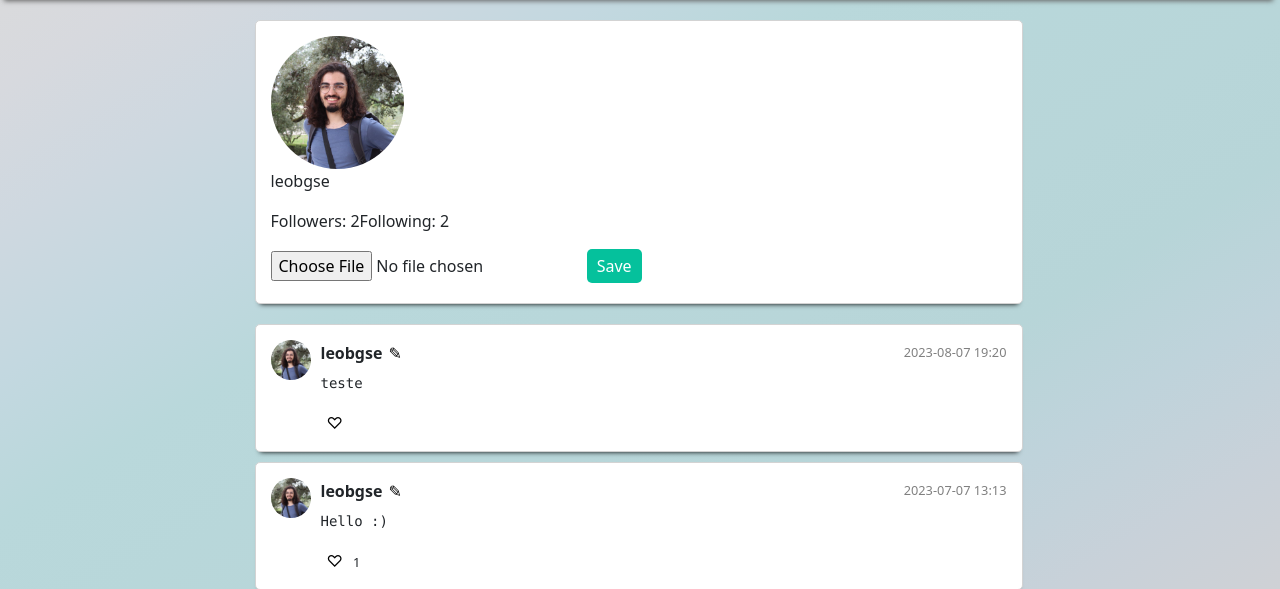
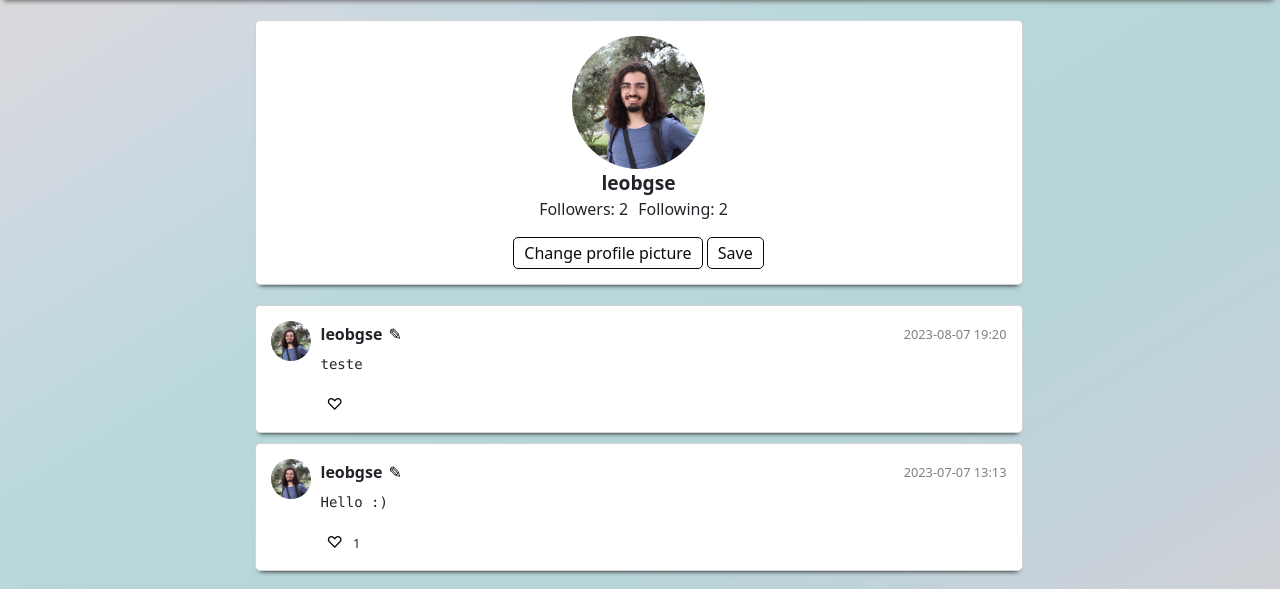
Before and after one commit to leohx2/CS50s_Web, a Django app: a page that uses Network/project4/network/templates/network/layout.html in a window 1280 px wide. Shown: the part 59-648 px from the top of the page. Run offline with Django 3.2, Linux system fonts and the light colour scheme; a user stored in the database is signed in; data comes from the database, SQL or seed files in the repository; both versions use the stored data as it was after the commit.

Commit message:
Css almost done.

```diff
--- a/Network/project4/network/static/network/javaScript/currentLocation.js
+++ b/Network/project4/network/static/network/javaScript/currentLocation.js
@@ -239,7 +239,7 @@ async function renderPosts(divPost, username=null, page=1){
 function profileSettings(username) {
     // the btnSettings is a button that will be used to change a picture from a profile or to follow and unfollow users
     const btn = document.getElementById('btnSettings')
-        if (btn.classList.contains("follow")) {
+    if (btn.classList.contains("follow") || btn.classList.contains("unfollow")) {
         // that means we have the follow button instead the edit profile picture
         btn.addEventListener('click', async () => {
             const res = await fetch(`http://127.0.0.1:8000/follow/${username}`, { method: "PUT" })
@@ -247,16 +247,34 @@ function profileSettings(username) {
             // according to the info coming from django we set the button value and followers number, status can be unfollowing or following
             // if the status is unfollwing the user just unfollowed the profile than we change the button to "Follow", otherwise whe change it o "Unfollow"
             if (json['status'] === "unfollowing") {
+                btn.classList.replace("unfollow", "follow")
                 btn.innerHTML="Follow"
                 document.getElementById("FollowersCounter").innerHTML = json['current']
             } else {
+                btn.classList.replace("follow", "unfollow")
                 btn.innerHTML="Unfollow"
                 document.getElementById("FollowersCounter").innerHTML = json['current']
             }
         })
     }
     else if (btn.classList.contains("changePicture")) {
-            console.log("Config Change Pic")
+        // If we access our profile we'll be able to change the picture.
+        // That part of the code works to change the style of the text to display on the button file
+        const fileInput = document.getElementById("file-upload")
+        const imageNameText = document.getElementById("image-name-text")
+
+        fileInput.addEventListener('change', () => {
+            if (fileInput.value === '') {
+                // If it's there no files, set to nothing to display
+                imageNameText.innerHTML = ""
+            }
+            else {
+                // If the user uploads an image  we display the file name
+                const imagePath = fileInput.value.split('\\');
+
+                imageNameText.innerHTML= imagePath.pop()
+            }
+        })
     }
 }
 
--- a/Network/project4/network/static/network/profile.css
+++ b/Network/project4/network/static/network/profile.css
@@ -4,12 +4,54 @@
     flex-direction: column;
 }
 
+.contatinerProfile form{
+    margin: auto;
+}
+
+.userName{
+    font-size: 1.2em;
+    font-weight: bold;
+    margin: auto;
+}
+
 .followDetails {
     display: flex;
+    margin: auto;
+}
+.followDetails span {
+    margin-right: 10px;
 }
 
 .profilePicture {
     border-radius: 50%;
     height: 133px;
+    margin: auto;
     width: 133px;
 }
+
+.profileBtn, .customFileBtn {
+    border: 1px solid #0a0a0a;
+    background-color: #FFF;
+    border-radius: 5px;
+    color: rgb(12, 12, 12);
+    cursor: pointer;
+    margin: auto;
+    padding: 3px 10px;
+    transition: all 0.3s ease-in-out;
+}
+
+.profileBtn.follow:hover, .profileBtn.save:hover{
+    background-color: #05C19C;
+    border-color: #05C19C;
+    color: #FFF;
+}
+
+.profileBtn.unfollow:hover {
+    background-color: #F34C51;
+    border-color: #F34C51;
+    color: #FFF;
+}
+
+.customFileBtn:hover {
+    background-color: #d0d0d0;
+  }
--- a/Network/project4/network/static/network/styles.css
+++ b/Network/project4/network/static/network/styles.css
@@ -111,7 +111,7 @@ h2 {
     background-color: #00AC7C;
 }
 
-.saveDiscard {
+.saveDiscard{
     border: none;
     background-color: #f3f3f3;
     border-radius: 5px;
--- a/Network/project4/network/templates/network/layout.html
+++ b/Network/project4/network/templates/network/layout.html
@@ -7,6 +7,7 @@
         <title>{% block title %}Social Network{% endblock %}</title>
         <link href="https://cdn.jsdelivr.net/npm/bootstrap@5.3.0/dist/css/bootstrap.min.css" rel="stylesheet" integrity="sha384-9ndCyUaIbzAi2FUVXJi0CjmCapSmO7SnpJef0486qhLnuZ2cdeRhO02iuK6FUUVM" crossorigin="anonymous">
         <link href="{% static 'network/styles.css' %}" rel="stylesheet">
+        <link rel="icon" href="{%static 'network/images/networking.png'%}">
         {% block link %}{% endblock %}
     </head>
     <body>
--- a/Network/project4/network/templates/network/profile.html
+++ b/Network/project4/network/templates/network/profile.html
@@ -15,7 +15,7 @@
     <div class="containerPosts flexColumn">
         <div id="profileContainer" class="contatinerProfile">
             <img src="{{ userdata.profile_picture.url }}" class="profilePicture">
-            <p>{{userdata.username}}</p>
+            <p class="userName">{{userdata.username}}</p>
             <div class="followDetails">
                 <p>Followers: <span id="FollowersCounter">{{followers|length}}</span></p>
                 <p>Following: <span id="FollowsCounter">{{follows|length}}</span></p>
@@ -23,14 +23,16 @@
             {% if userdata == user %}
                 <form action="http://127.0.0.1:8000/profile_pic_update/" method="post" enctype="multipart/form-data">
                     {% csrf_token %}
-                    <input type="file" name="profilePic">
-                    <button type="submit" id="btnSettings" class="MyBtn changePicture">Save</button>
+                    <input id="file-upload" type="file" name="profilePic" style="display:none;"/>
+                    <label id="file-upload-label" for="file-upload" class="customFileBtn">Change profile picture</label>
+                    <spam id="image-name-text"></spam>
+                    <button type="submit" id="btnSettings" class="profileBtn save changePicture">Save</button>
                 </form>
             {% else%}
                 {% if isFollowing == "Login Necessary" %}
-                    <button id="btnSettings" class="MyBtn disabled" disabled>Follow</button>
+                    <button id="btnSettings" class="profileBtn disabled" disabled>Follow</button>
                 {% else %}
-                    <button id="btnSettings" class="MyBtn follow">{{isFollowing}}</button>
+                    <button id="btnSettings" class="profileBtn {%if isFollowing == 'Follow'%}follow{%else%}unfollow{%endif%}">{{isFollowing}}</button>
                 {% endif %}
             {% endif %}
         </div>
```
Also changed, not shown: Network/project4/db.sqlite3. Lines whose indentation alone changed are shown as unchanged.
